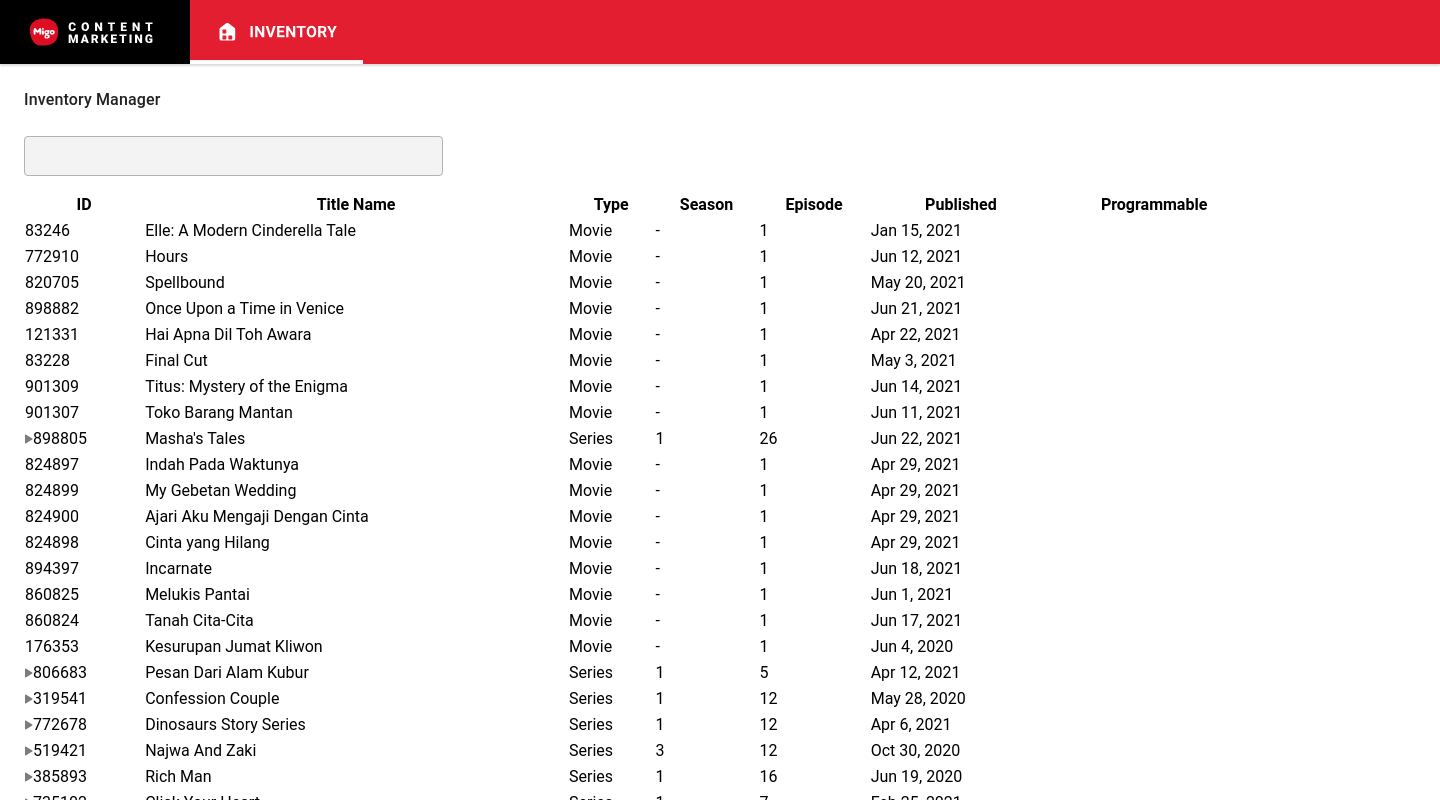
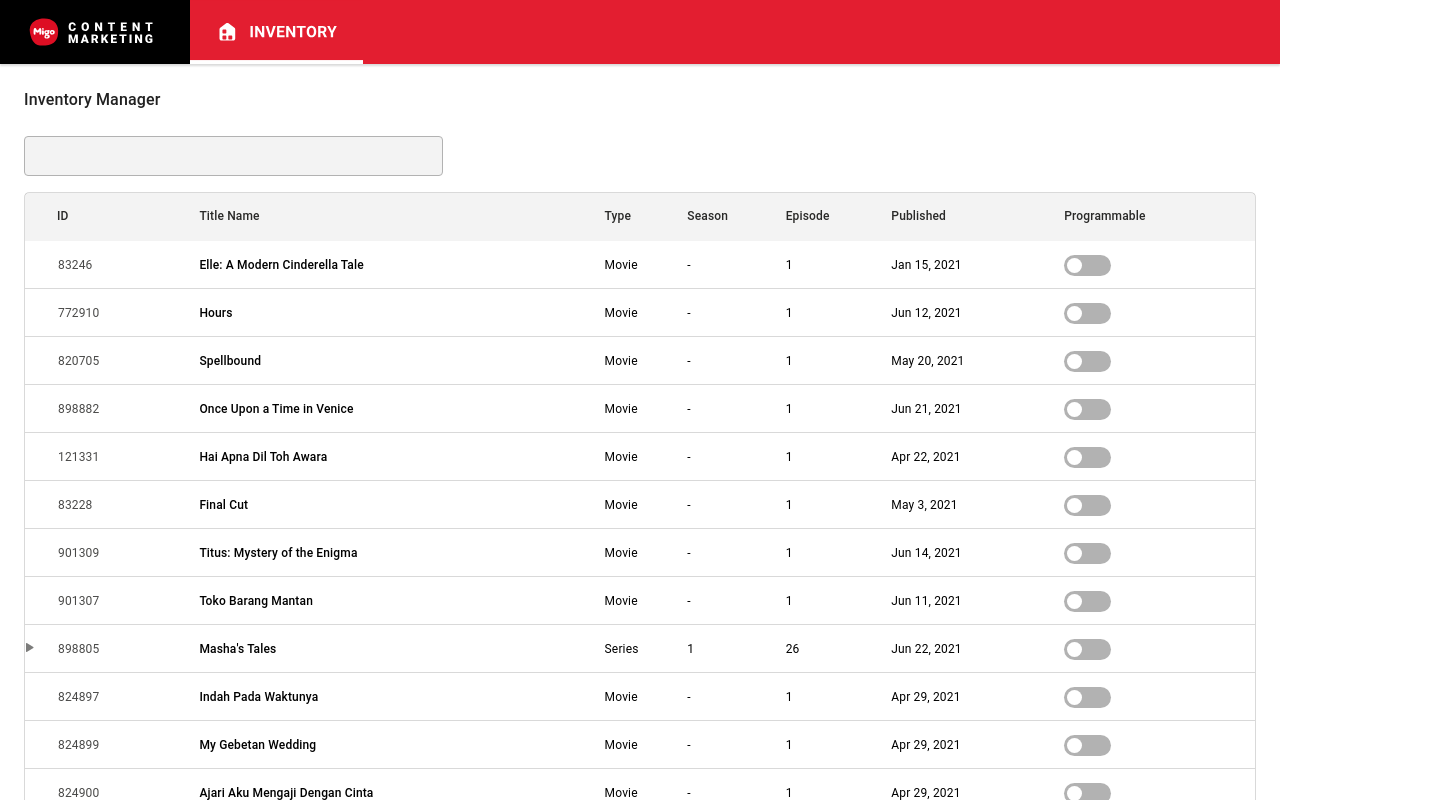
Before and after one commit to typemercury/migo-frontend, an Angular app: page / in a window 1280 px wide. Shown: the top 800 px of the page, 1440 px wide, since content can reach past the window. Built offline with nearby package versions, Linux system fonts and the light colour scheme.

Commit message:
apply basic table styles

```diff
--- a/src/app/components/inventory-table/inventory-table.component.css
+++ b/src/app/components/inventory-table/inventory-table.component.css
@@ -1,3 +1,70 @@
 :host {
   display: block;
 }
+
+table {
+  border: 1px solid rgb(0 0 0 / 15%);
+  border-radius: 5px;
+  border-collapse: separate;
+  border-spacing: 0;
+}
+
+/* table header */
+thead {
+  width: 100%;
+  height: 48px;
+  background-color: rgba(32, 32, 32, 0.05);
+}
+
+th {
+  font-weight: 500;
+  font-size: 12px;
+  line-height: 30px;
+  /* or 250% */
+
+  letter-spacing: 0.15px;
+
+  /* GREY 800 */
+  color: #292928;
+}
+
+tr > th:first-child {
+  padding-left: 32px;
+}
+
+th > div {
+  height: 32px;
+  text-align: left;
+}
+
+/* table body  */
+tbody {
+  background: #ffffff;
+}
+
+tbody > tr {
+  height: 48px;
+  box-shadow: inset 0px -1px 0px rgba(0, 0, 0, 0.15);
+}
+
+td {
+  font-weight: 400;
+  font-size: 12px;
+  line-height: 14px;
+  /* or 117% */
+  text-align: left;
+
+  letter-spacing: 0.15px;
+
+  /* MAIN/BLACK 500 */
+
+  color: #000000;
+}
+
+td.id {
+  color: #494948;
+}
+
+td.title {
+  font-weight: 500;
+}
--- /dev/null
+++ b/src/app/components/inventory-table/inventory-table.component.html
@@ -0,0 +1,67 @@
+<table class="w-full">
+  <thead>
+    <tr>
+      <th *ngFor="let col of columns">
+        <div>{{ col }}</div>
+      </th>
+    </tr>
+  </thead>
+  <tbody>
+    <!-- loop through titles -->
+    <ng-container *ngFor="let data of dataSource">
+      <tr (click)="toggleExpand(data.title_id)">
+        <td class="id">
+          <div class="flex">
+            <div class="w-[32px]">
+              <img
+                *ngIf="data.content_type === 'Series'"
+                [appIcon]="expandState[data.title_id] ? 'expand' : 'collapse'"
+              />
+            </div>
+            {{ data.title_id }}
+          </div>
+        </td>
+        <td class="title">{{ data.title_name }}</td>
+        <td>{{ data.content_type }}</td>
+        <td>{{ data.seasons?.length || '-' }}</td>
+        <td>{{ data.episode_count }}</td>
+        <td>{{ data.publish_timestamp | date: 'MMM d, y' }}</td>
+        <td><app-toggle-switch></app-toggle-switch></td>
+      </tr>
+      <ng-container
+        *ngIf="data.content_type === 'Series' && expandState[data.title_id]"
+      >
+        <!-- loop through seasons -->
+        <ng-container *ngFor="let season of data.seasons">
+          <tr (click)="toggleExpand(season.season_id)">
+            <td class="flex id">
+              <img
+                [appIcon]="
+                  expandState[season.season_id] ? 'expand' : 'collapse'
+                "
+              />{{ season.season_id }}
+            </td>
+            <td>Season {{ season.season_number }}</td>
+            <td>Season</td>
+            <td>S{{ season.season_number }}</td>
+            <td>{{ season.episode_count }}</td>
+            <td>{{ season.publish_timestamp | date: 'MMM d, y' }}</td>
+            <td></td>
+          </tr>
+          <!-- loop through episodes -->
+          <ng-container *ngIf="expandState[season.season_id]">
+            <tr *ngFor="let episode of season.episodes">
+              <td class="id">{{ episode.episode_id }}</td>
+              <td>{{ episode.episode_name }}</td>
+              <td>Episode</td>
+              <td>-</td>
+              <td>{{ episode.episode_number }}</td>
+              <td>-</td>
+              <td></td>
+            </tr>
+          </ng-container>
+        </ng-container>
+      </ng-container>
+    </ng-container>
+  </tbody>
+</table>
--- a/src/app/components/inventory-table/inventory-table.component.ts
+++ b/src/app/components/inventory-table/inventory-table.component.ts
@@ -9,65 +9,7 @@ import { Inventory } from 'src/app/services/inventory-data';
 
 @Component({
   selector: 'app-inventory-table',
-  template: `
-    <table class="w-full">
-      <tr>
-        <th *ngFor="let col of columns">{{ col }}</th>
-      </tr>
-      <!-- loop through titles -->
-      <ng-container *ngFor="let data of dataSource">
-        <tr (click)="toggleExpand(data.title_id)">
-          <td class="flex">
-            <img
-              *ngIf="data.content_type === 'Series'"
-              [appIcon]="expandState[data.title_id] ? 'expand' : 'collapse'"
-            />
-            {{ data.title_id }}
-          </td>
-          <td>{{ data.title_name }}</td>
-          <td>{{ data.content_type }}</td>
-          <td>{{ data.seasons?.length || '-' }}</td>
-          <td>{{ data.episode_count }}</td>
-          <td>{{ data.publish_timestamp | date: 'MMM d, y' }}</td>
-          <td></td>
-        </tr>
-        <ng-container
-          *ngIf="data.content_type === 'Series' && expandState[data.title_id]"
-        >
-          <!-- loop through seasons -->
-          <ng-container *ngFor="let season of data.seasons">
-            <tr (click)="toggleExpand(season.season_id)">
-              <td class="flex">
-                <img
-                  [appIcon]="
-                    expandState[season.season_id] ? 'expand' : 'collapse'
-                  "
-                />{{ season.season_id }}
-              </td>
-              <td>Season {{ season.season_number }}</td>
-              <td>Season</td>
-              <td>S{{ season.season_number }}</td>
-              <td>{{ season.episode_count }}</td>
-              <td>{{ season.publish_timestamp | date: 'MMM d, y' }}</td>
-              <td></td>
-            </tr>
-            <!-- loop through episodes -->
-            <ng-container *ngIf="expandState[season.season_id]">
-              <tr *ngFor="let episode of season.episodes">
-                <td>{{ episode.episode_id }}</td>
-                <td>{{ episode.episode_name }}</td>
-                <td>Episode</td>
-                <td>-</td>
-                <td>{{ episode.episode_number }}</td>
-                <td>-</td>
-                <td></td>
-              </tr>
-            </ng-container>
-          </ng-container>
-        </ng-container>
-      </ng-container>
-    </table>
-  `,
+  templateUrl: './inventory-table.component.html',
   styleUrls: ['./inventory-table.component.css'],
 })
 export class InventoryTableComponent implements OnInit, OnChanges {
--- a/src/app/layout/header/header.component.ts
+++ b/src/app/layout/header/header.component.ts
@@ -14,7 +14,7 @@ import { Component, OnInit } from '@angular/core';
     `
       :host {
         display: block;
-        width: 1440px;
+        width: 100%;
         height: 64px;
         background-color: #e31e30;
         box-shadow: 0px 2px 2px rgba(0, 0, 0, 0.15);
--- a/tailwind.config.js
+++ b/tailwind.config.js
@@ -1,6 +1,6 @@
 module.exports = {
   mode: 'jit',
-  purge: ['src/**/*.{html,ts}'],
+  purge: ['src/app/**/*.{html,ts}'],
   darkMode: false, // or 'media' or 'class'
   theme: {
     extend: {},
```
